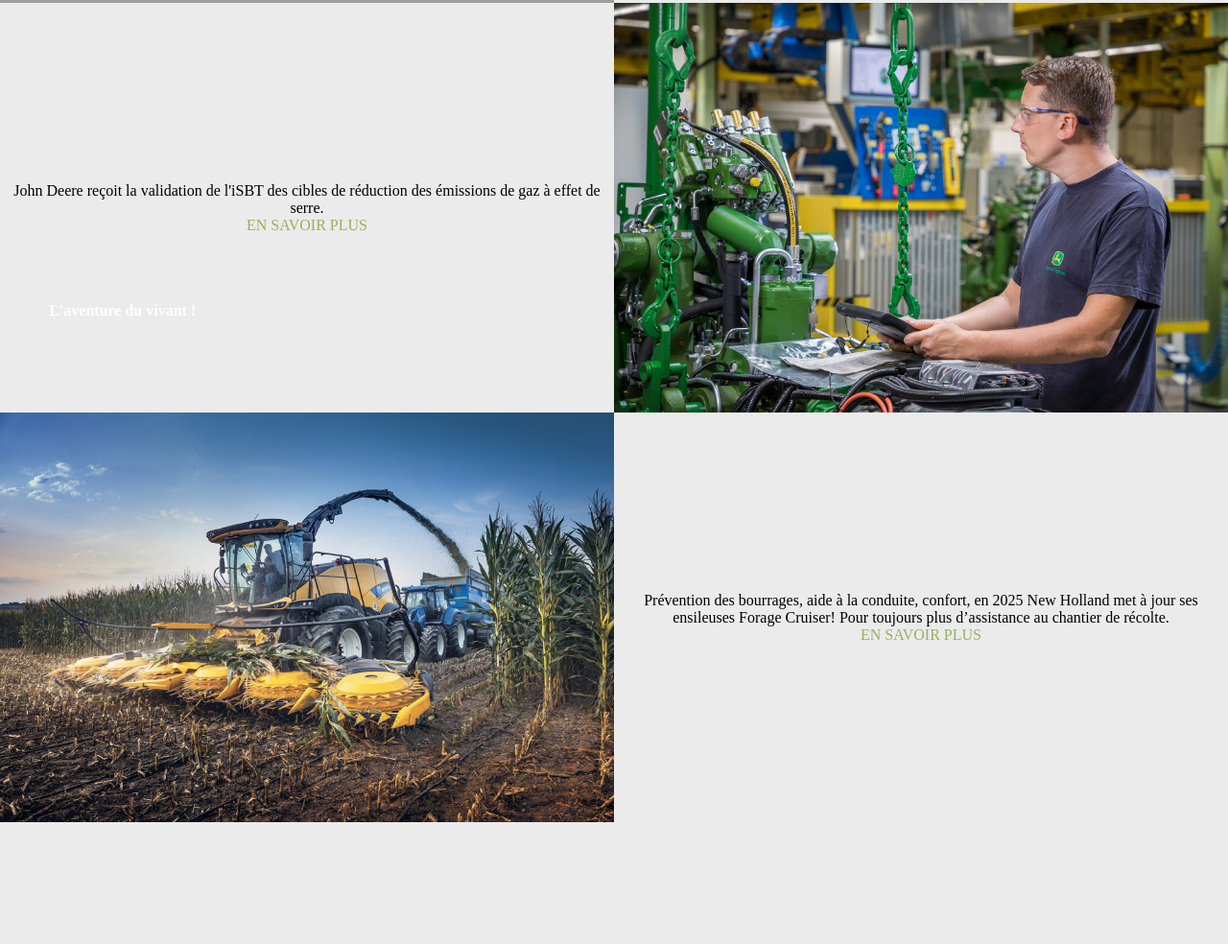
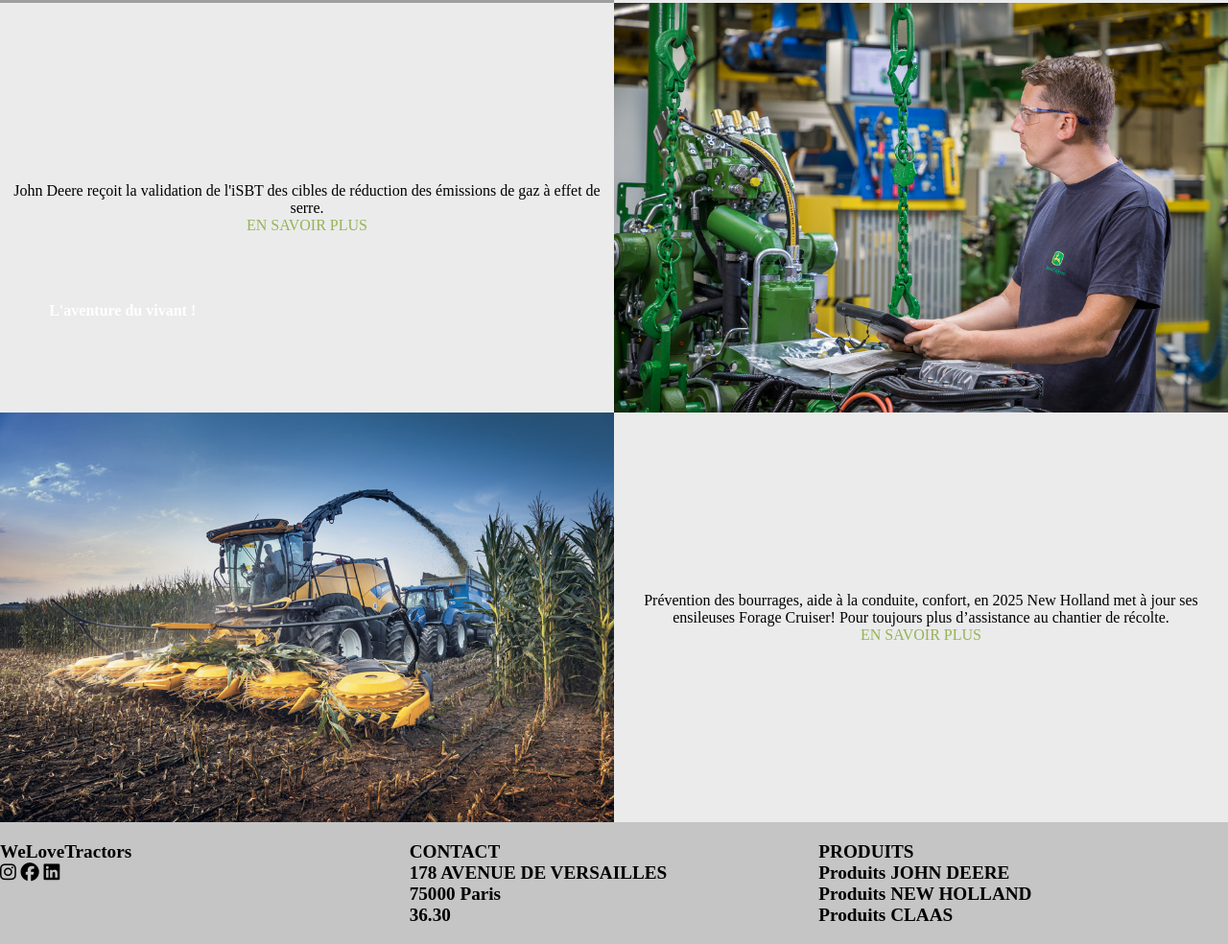
Before and after one commit to victoriar19/SAE14-WLT, a plain HTML site: page SAE14 Projet/pages/index.html in a window 1280 px wide. Shown: the part 1761-2745 px from the top of the page at 96% size. Before the commit the page ends 2618 px from the top, so only its background shows below. Drawn offline with Linux system fonts and the light colour scheme; grey boxes are pictures that could not be loaded.

Commit message:
Ajout de la barre de contact

```diff
--- a/SAE14 Projet/pages/index.html
+++ b/SAE14 Projet/pages/index.html
@@ -61,6 +61,12 @@
         </div>
     </main>
 
+<!-- Barre de contact :  -->
 
+    <footer class="grille_footer">
+        <p class="image_footer">WeLoveTractors <br><i class="fa-brands fa-instagram"></i> <i class="fa-brands fa-facebook"></i> <i class="fa-brands fa-linkedin"></i></p>
+        <p class="image_footer"><span>CONTACT</span><br>178 AVENUE DE VERSAILLES <br> 75000 Paris <br>36.30</p>
+        <p class="image_footer"><span>PRODUITS</span><br>Produits JOHN DEERE <br> Produits NEW HOLLAND <br>Produits CLAAS</p>
+    </footer>
 </body>
 </html>
--- a/SAE14 Projet/styles/style.css
+++ b/SAE14 Projet/styles/style.css
@@ -24,6 +24,28 @@ h1 {
 
 main {
     text-align: center;
+}
+
+/*Footer (second bandeau de contact) :*/
+
+.grille_footer {
+    width: 100%;
+    margin: auto;
+    display: grid;
+    justify-content: center;
+    grid-template-columns: repeat(3, 1fr);
+    background-color: rgb(197, 197, 197);
+}
+
+
+.image_footer {
+    width: 100%;
+    height: auto;
+    object-fit: cover;
+    max-width: 100%;
+    color: black;
+    font-size: 120%;
+    font-weight: bolder;
 }
 
 /*Barre de navigation entre les pages :*/
```
Also changed, not shown: SAE14 Projet/pages/a_propos.html (+7 -0 lines), SAE14 Projet/pages/boutique.html (+7 -0 lines).
